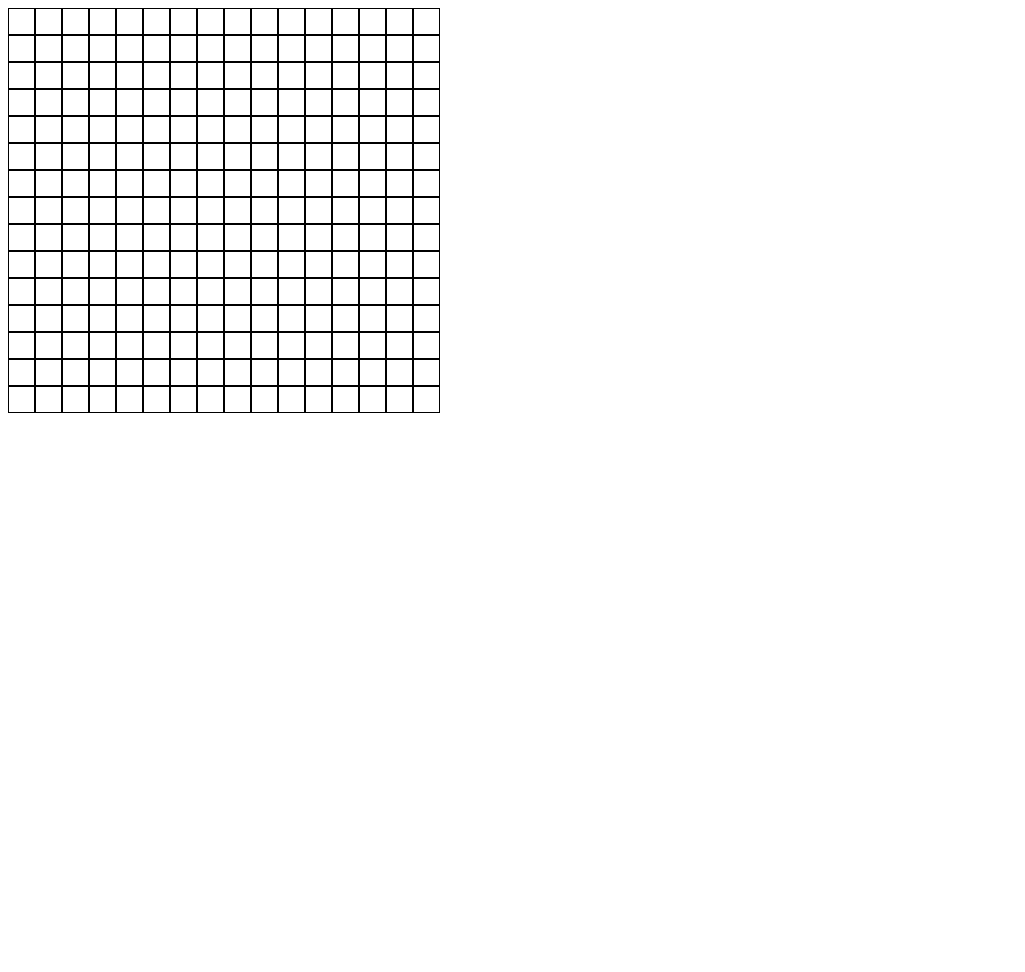
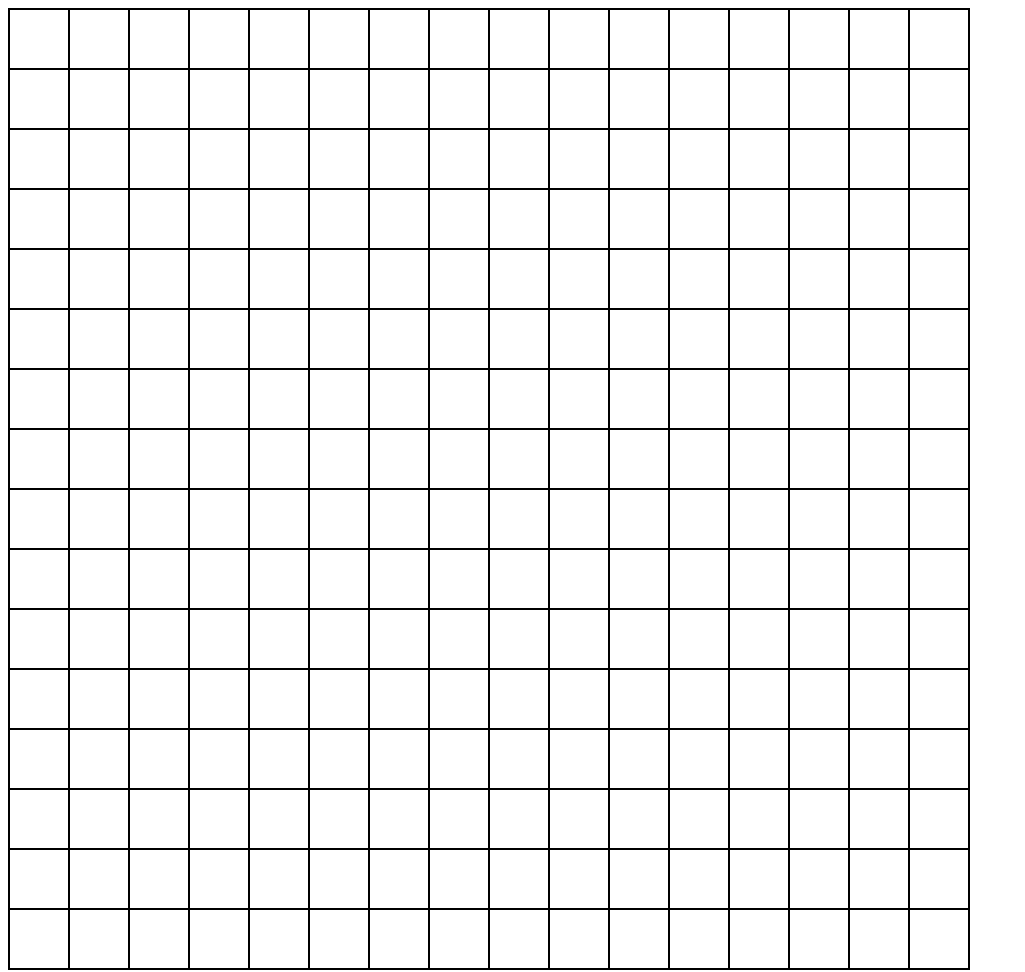
Before and after one commit to auscarter17/etchasketch, a plain HTML site: page index.html in a window 1280 px wide. Shown: the whole page, without its empty margins (0-1025 px from the left). Before the commit the page ends 800 px from the top, so only its background shows below. Drawn offline with Linux system fonts and the light colour scheme.

Commit message:
dynamic grid sizes working

```diff
--- a/script.js
+++ b/script.js
@@ -1,13 +1,20 @@
 let containerEl = document.getElementById('container');
 
-let gridCount = 256;
+let gridCount = 16;
 
-for (i = 0; i < gridCount; i++) {
-  const squares = document.createElement('div');
-  squares.className = 'gridSquare';
-  containerEl.appendChild(squares);
-  console.log('one squary boi');
+for (j = 0; j < gridCount; j++){
+  for (i = 0; i < gridCount; i++) {
+    const squares = document.createElement('div');
+    squares.className = 'gridSquare';
+    containerEl.appendChild(squares);
+    console.log('one squary boi');
+    squares.style.width = "100%";
+      let height = (960 - (gridCount * 2)) / gridCount;
+      squares.style.height = `${height}px`;
+      squares.style.width = `${height}px`;
+  }
 }
+
 
 let squares = document.querySelectorAll('.gridSquare');
 
--- a/styles.css
+++ b/styles.css
@@ -1,18 +1,13 @@
 #container {
   display: flex;
+  width: 960px;
+  height: 960px;
   flex-wrap: wrap;
+  border: 1px solid black;
 }
 
 #container>div {
   border: 1px solid black;
-  height: 25px;
-  width: 25px;
-}
-
-#container>div:nth-child(17n + 1) {
-  width: 100%;
-  border: 0;
-  height: 0;
 }
 
 .drawn {
```
